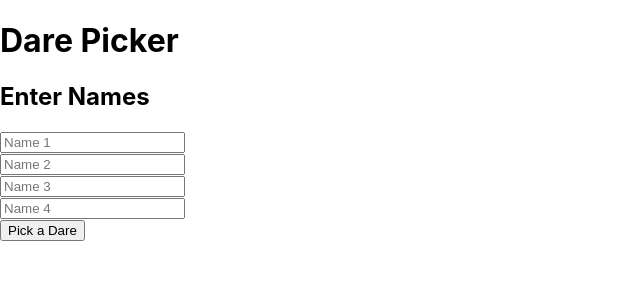
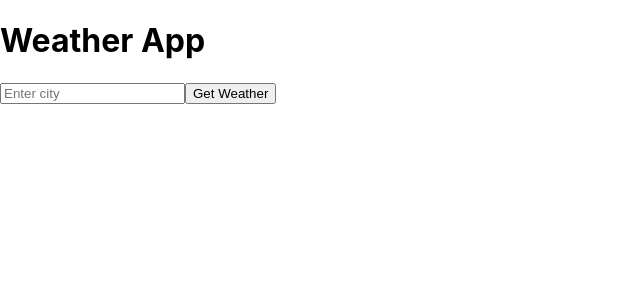
Before and after one commit to nataliethomas04/automation-project, a React (Create React App) app: page / in a window 1280 px wide. Shown: the top 300 px of the page, without its empty margins (0-640 px from the left). Built offline with nearby package versions, Linux system fonts and the light colour scheme.

Commit message:
testing deployment

```diff
--- a/src/App.js
+++ b/src/App.js
@@ -1,88 +1,30 @@
 import React, { useState } from 'react';
 
 function App() {
-  const [names, setNames] = useState(['', '', '', '']);
-  const [selectedName, setSelectedName] = useState('');
-  const [selectedDare, setSelectedDare] = useState('');
-  const [gameEnded, setGameEnded] = useState(false);
+  const [city, setCity] = useState('');
+  const [weather, setWeather] = useState(null);
 
-  const dares = [
-    'At the end of a meeting, suggest that, for once, it would be nice to conclude with the singing of the national anthem (extra points if you actually launch into it yourself).',
-    'Walk into a very busy person’s office and while they watch you with growing irritation, turn the light switch on/off 10 times.',
-    'For an hour, refer to everyone you speak to as “Dave”.',
-    'Announce to everyone in a meeting that you “really have to go do a number two”.',
-    'When you’ve picked up a call, before speaking finish off some fake conversation with the words, ”she can abort it for all I care”.',
-    'After every sentence, say "Mon" in a really bad Jamaican accent. As in: “The report’s on your desk, Mon.” Keep this up for one hour.',
-    'In a meeting or crowded situation, slap your forehead repeatedly and mutter, “Shut up, damn it, all of you just shut up!”',
-    'At lunchtime, get down on your knees and announce, “As God is my witness, I’ll never go hungry again!”',
-    'Repeat the following conversation 10 times to the same person: “Do you hear that?” “What?” “Never mind, it’s gone now.”',
-    'Present meeting attendees with a cup of coffee and biscuit; smash each biscuit with your fist.'
-  ];
-
-  const handleNameChange = (index, value) => {
-    const newNames = [...names];
-    newNames[index] = value;
-    setNames(newNames);
-  };
-
-  const pickDare = () => {
-    const filteredNames = names.filter(name => name.trim() !== '');
-    if (filteredNames.length === 0) {
-      alert('Please enter at least one name.');
-      return;
-    }
-
-    const randomName = filteredNames[Math.floor(Math.random() * filteredNames.length)];
-    const randomDare = dares[Math.floor(Math.random() * dares.length)];
-
-    setSelectedName(randomName);
-    setSelectedDare(randomDare);
-  };
-
-  const resetGame = () => {
-    setNames(['', '', '', '']);
-    setSelectedName('');
-    setSelectedDare('');
-    setGameEnded(false);
-  };
-
-  const continueGame = () => {
-    setSelectedName('');
-    setSelectedDare('');
+  const fetchWeather = async () => {
+    const response = await fetch(`https://api.openweathermap.org/data/2.5/weather?q=${city}&appid=YOUR_API_KEY`);
+    const data = await response.json();
+    setWeather(data);
   };
 
   return (
     <div>
-      <h1>Dare Picker</h1>
-      {gameEnded ? (
+      <h1>Weather App</h1>
+      <input
+        type="text"
+        value={city}
+        onChange={(e) => setCity(e.target.value)}
+        placeholder="Enter city"
+      />
+      <button onClick={fetchWeather}>Get Weather</button>
+      {weather && (
         <div>
-          <button onClick={resetGame}>New Game</button>
-        </div>
-      ) : (
-        <div>
-          {selectedName && selectedDare ? (
-            <div>
-              <h2>Selected Dare</h2>
-              <p>{selectedName}, your dare is: {selectedDare}</p>
-              <button onClick={continueGame}>Continue Game</button>
-              <button onClick={() => setGameEnded(true)}>End Game</button>
-            </div>
-          ) : (
-            <div>
-              <h2>Enter Names</h2>
-              {names.map((name, index) => (
-                <div key={index}>
-                  <input
-                    type="text"
-                    value={name}
-                    onChange={(e) => handleNameChange(index, e.target.value)}
-                    placeholder={`Name ${index + 1}`}
-                  />
-                </div>
-              ))}
-              <button onClick={pickDare}>Pick a Dare</button>
-            </div>
-          )}
+          <h2>{weather.name}</h2>
+          <p>Temperature: {Math.round(weather.main.temp - 273.15)}°C</p>
+          <p>Weather: {weather.weather[0].description}</p>
         </div>
       )}
     </div>
```
